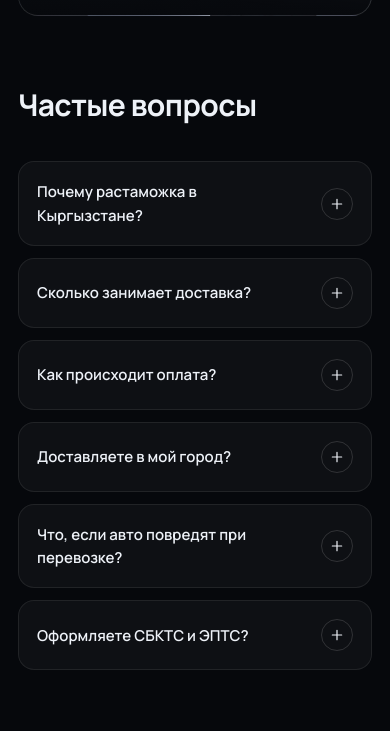
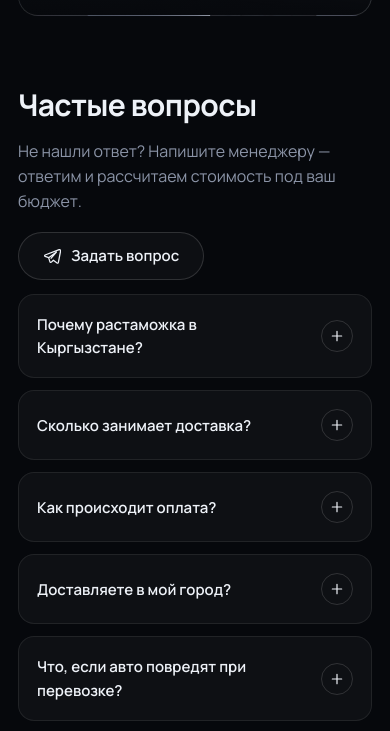
Before and after one commit to topikan/autofast, a plain HTML site: page index.html in a window 390 px wide. Shown: the part 10577-11308 px from the top of the page. Drawn offline with Linux system fonts and the light colour scheme.

Commit message:
FAQ: одна колонка вопросов + боковой блок, ровная высота

```diff
--- a/assets/css/style.css
+++ b/assets/css/style.css
@@ -446,7 +446,9 @@ input[type=range]::-moz-range-thumb { width: 16px; height: 16px; border: 0; bord
 .why__visual-body p { color: rgba(238,242,248,.75); font-size: 15px; }
 
 /* ---------- FAQ ---------- */
-.faq { display: grid; grid-template-columns: 1fr 1fr; gap: 12px var(--gutter); align-items: start; }
+.faq-wrap { display: grid; grid-template-columns: repeat(12, 1fr); gap: var(--gutter); align-items: start; }
+.faq-aside { grid-column: span 4; position: sticky; top: calc(var(--header-h) + 24px); display: flex; flex-direction: column; gap: 18px; align-items: flex-start; }
+.faq { grid-column: 6 / span 7; display: flex; flex-direction: column; gap: 12px; }
 .faq__item { border-radius: 16px; border: 1px solid var(--border); background: var(--surface); transition: border-color .3s, background .3s; }
 .faq__item[open] { border-color: rgba(91,156,255,.35); background: rgba(91,156,255,.05); }
 .faq__item summary { list-style: none; cursor: pointer; display: flex; justify-content: space-between; align-items: center; gap: 16px; padding: 20px 22px; font-weight: 600; font-size: 16px; }
@@ -573,6 +575,9 @@ input[type=range]::-moz-range-thumb { width: 16px; height: 16px; border: 0; bord
   .case__info { padding: 24px 8px 8px; }
   .why__list, .why__visual { grid-column: span 12; }
   .why__visual { min-height: 320px; }
+  .faq-aside { grid-column: span 12; position: static; }
+  .faq { grid-column: span 12; }
+  .faq-aside .h2 br { display: none; }
   .lead { padding: 40px; }
   .lead__content, .lead__side { grid-column: span 12; }
   .lead__side { flex-direction: row; margin-top: 24px; }
@@ -612,8 +617,10 @@ input[type=range]::-moz-range-thumb { width: 16px; height: 16px; border: 0; bord
   .review { grid-column: span 12; }
   .review__thumb { aspect-ratio: 16 / 10; flex: none; }
   .why__grid { grid-template-columns: 1fr; }
-  .faq { grid-template-columns: 1fr; }
+  .faq-aside, .faq { grid-column: span 12; }
+  .faq-aside { position: static; }
   .faq__item summary { font-size: 15px; padding: 18px; }
+  .faq__body p { padding: 0 18px 18px; }
   .lead { padding: 28px 20px; border-radius: 22px; }
   .lead::before { background: linear-gradient(0deg, rgba(6,8,12,.97) 35%, rgba(6,8,12,.75) 100%); }
   .lead__form { grid-template-columns: 1fr; }
--- a/index.html
+++ b/index.html
@@ -473,7 +473,12 @@
 <!-- ===== FAQ ===== -->
 <section class="section" id="faq">
   <div class="container">
-    <div class="section-head reveal"><h2 class="h2">Частые вопросы</h2></div>
+    <div class="faq-wrap">
+    <div class="faq-aside reveal">
+      <h2 class="h2">Частые<br> вопросы</h2>
+      <p class="muted">Не нашли ответ? Напишите менеджеру — ответим и рассчитаем стоимость под ваш бюджет.</p>
+      <a href="#" class="btn btn--ghost js-demo" data-demo="Откроется чат с менеджером: @SergeyDorogov_AF"><svg><use href="#i-plane"/></svg>Задать вопрос</a>
+    </div>
     <div class="faq">
       <details class="faq__item reveal"><summary>Почему растаможка в Кыргызстане?<span class="faq__icon"><svg><use href="#i-plus"/></svg></span></summary><div class="faq__body"><p>Кыргызстан входит в Евразийский экономический союз. В зависимости от марки и модели растаможка там в 2,5–4 раза дешевле, чем в России, а при ввозе авто в РФ больше не нужно платить никаких пошлин, кроме утильсбора.</p></div></details>
       <details class="faq__item reveal"><summary>Сколько занимает доставка?<span class="faq__icon"><svg><use href="#i-plus"/></svg></span></summary><div class="faq__body"><p>Из Китая — 15–35 дней, из Южной Кореи — 35–60 дней. Сроки зависят от модели и логистики.</p></div></details>
@@ -481,6 +486,7 @@
       <details class="faq__item reveal"><summary>Доставляете в мой город?<span class="faq__icon"><svg><use href="#i-plus"/></svg></span></summary><div class="faq__body"><p>Да, доставляем по всей России и в страны СНГ. Наши клиенты забирают авто в Москве, Челябинске, Уфе и других городах.</p></div></details>
       <details class="faq__item reveal"><summary>Что, если авто повредят при перевозке?<span class="faq__icon"><svg><use href="#i-plus"/></svg></span></summary><div class="faq__body"><p>За 3 года и более 200 машин был один серьёзный случай и несколько мелких царапин, которые убрали полировкой. Все повреждения устраняем за свой счёт и сами решаем вопрос с перевозчиком.</p></div></details>
       <details class="faq__item reveal"><summary>Оформляете СБКТС и ЭПТС?<span class="faq__icon"><svg><use href="#i-plus"/></svg></span></summary><div class="faq__body"><p>Да. Списываем утильсбор, получаем СБКТС и ЭПТС — вы получаете автомобиль с полным пакетом документов.</p></div></details>
+    </div>
     </div>
   </div>
 </section>
```
